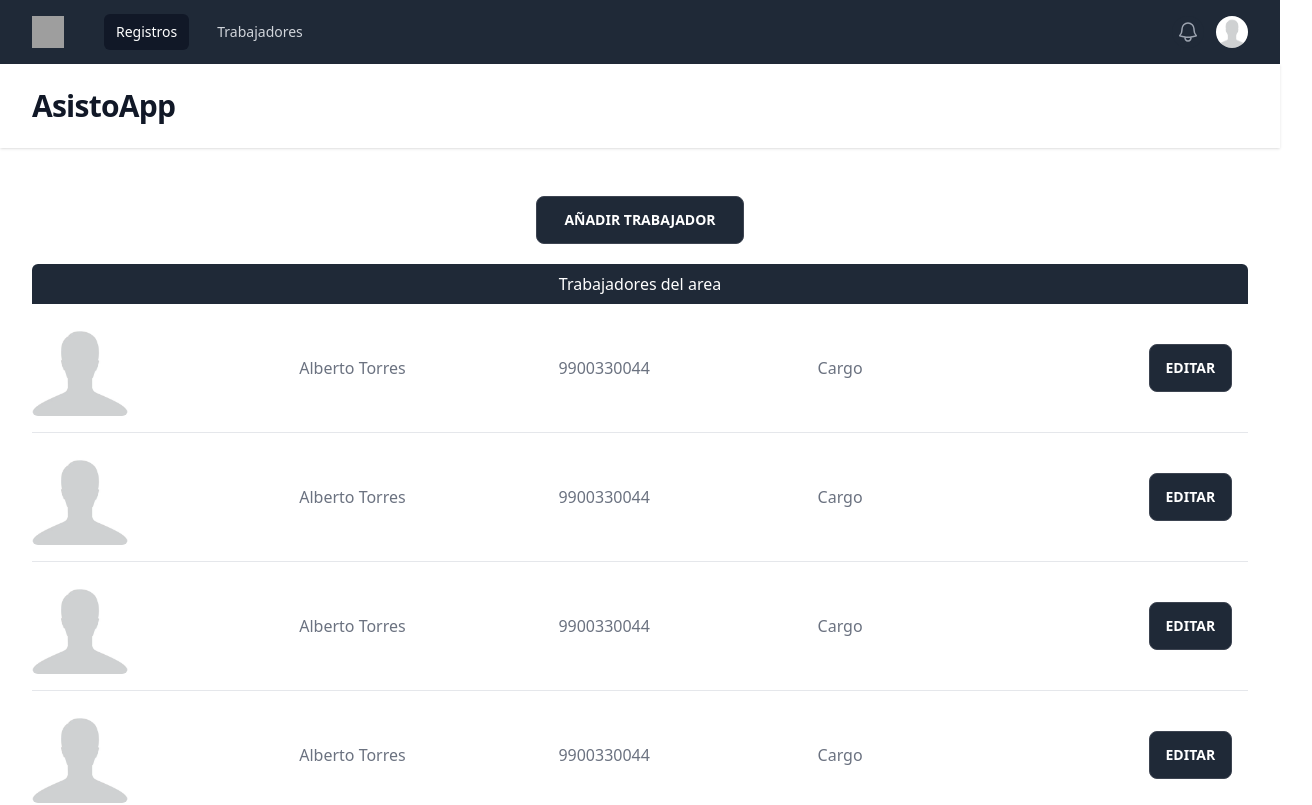
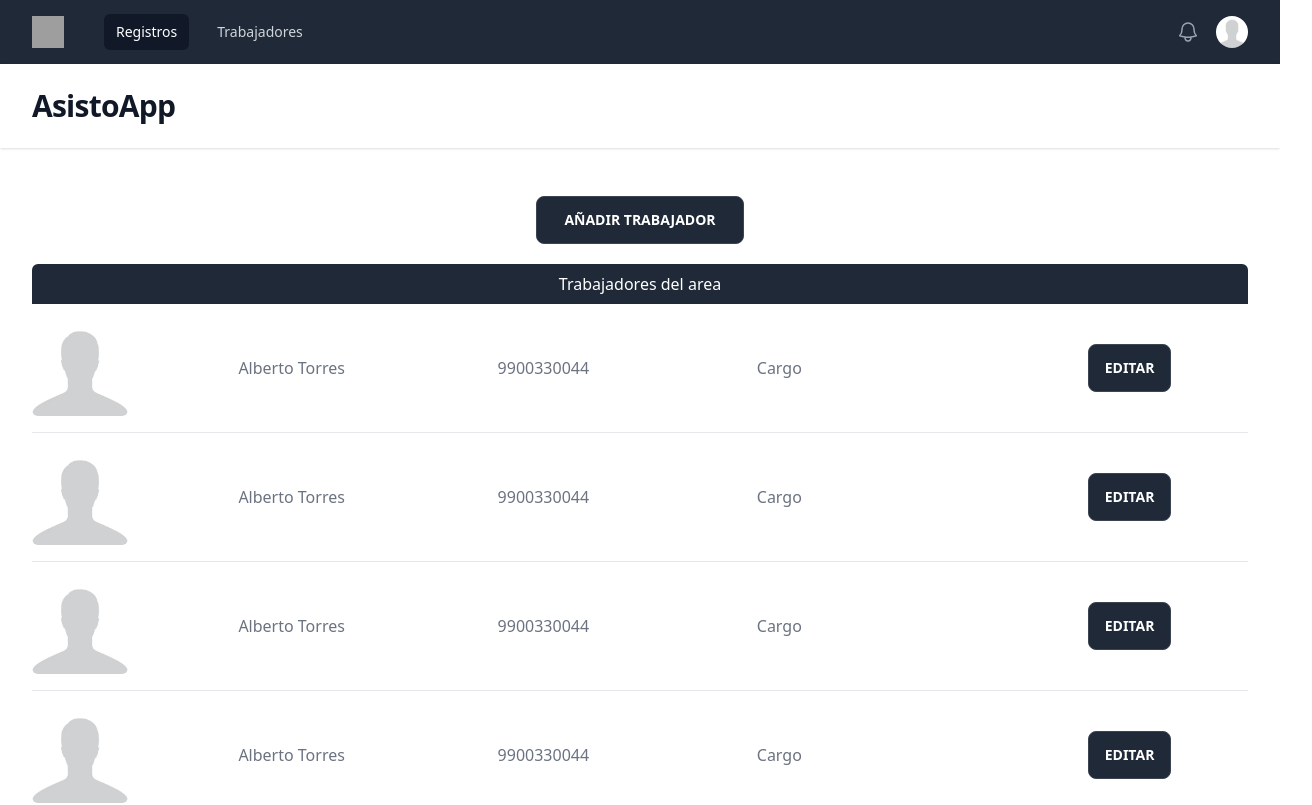
Before and after one commit to AlbeTorres/Asisto, a React (Vite) app in the folder AsistoApp/: page /trabajadores in a window 1280 px wide. Shown: the top 805 px of the page, 1312 px wide, since content can reach past the window. Built offline with nearby package versions, Linux system fonts and the light colour scheme; grey boxes are pictures that could not be loaded.

Commit message:
responsive arreglado 2

```diff
--- a/AsistoApp/src/index.css
+++ b/AsistoApp/src/index.css
@@ -18,7 +18,7 @@
 
     .usuario-card{
         display: grid;
-        grid-template-columns: 20% 20% 20% 20% 20%;
+        grid-template-columns: 15% 20% 20% 20% 20%;
 
     }
 }
```
